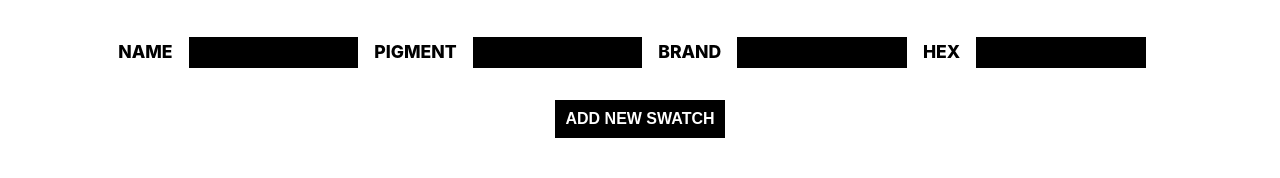
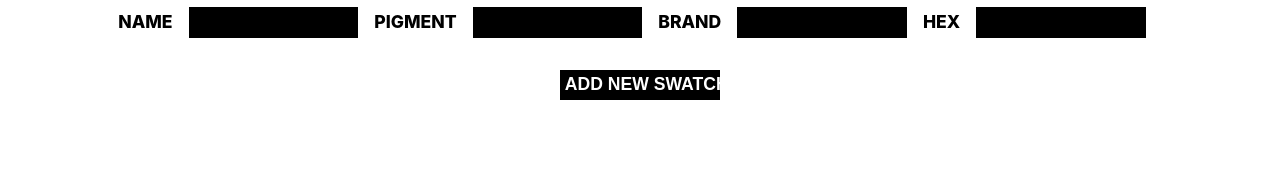
Before and after one commit to jewellscott/react-swatches, a React (Create React App) app: page / in a window 1280 px wide. Shown: the part 503-681 px from the top of the page. Built offline with nearby package versions, Linux system fonts and the light colour scheme.

Commit message:
Constrict width

```diff
--- a/src/App.css
+++ b/src/App.css
@@ -1,5 +1,7 @@
 .App {
   text-align: center;
+  margin: 0 auto;
+  max-width: 1200px;
 }
 
 .App-logo {
--- a/src/index.css
+++ b/src/index.css
@@ -108,6 +108,14 @@ input {
 }
 
 form .btn {
+  margin: 1rem;
   padding: .5em;
-  max-width: 100%
+  max-width: 100%;
+  background-color: black;
+  border: none;
+  padding: .3rem;
+  color: white;
+  font-size: 1.1rem;
+  font-weight: 600;
+  max-width: 10rem;
 }
```
